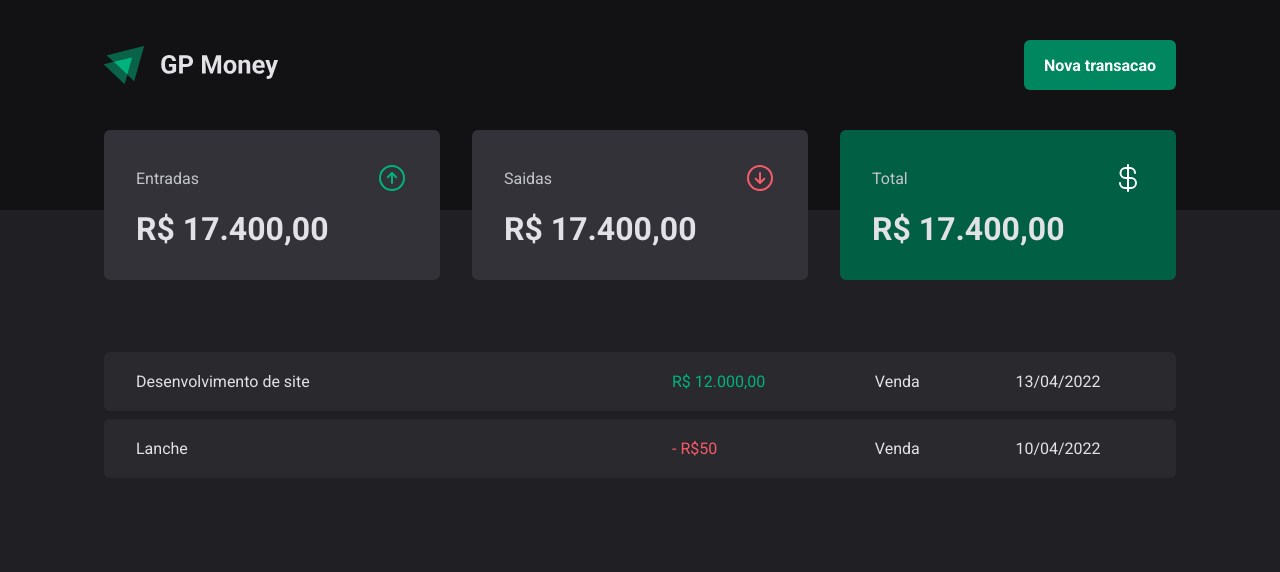
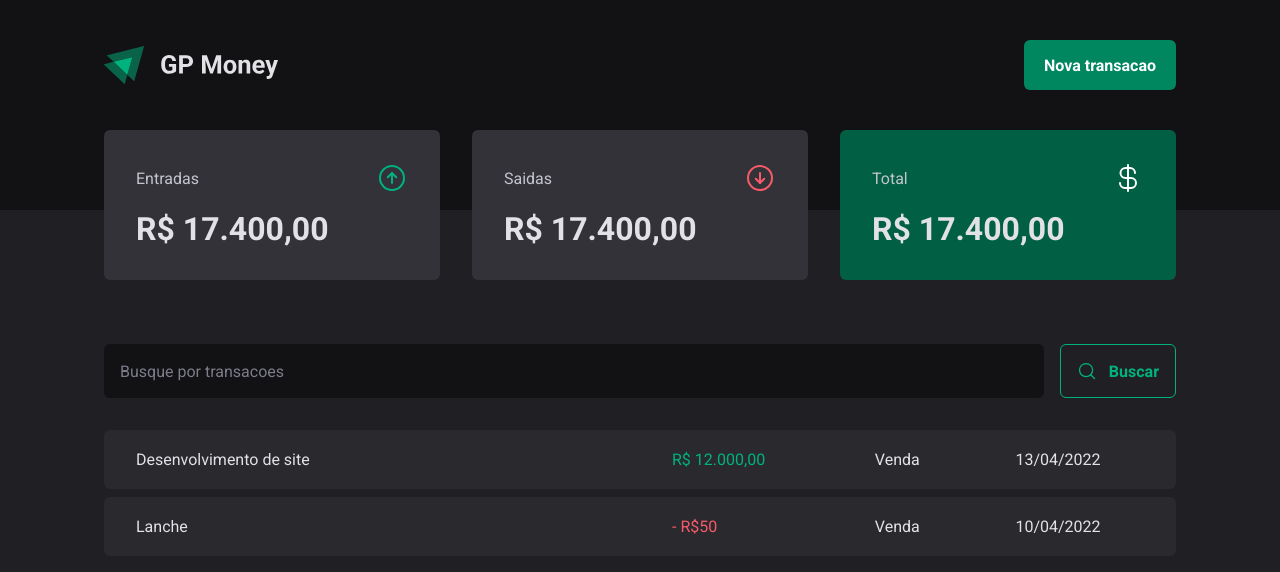
Before and after one commit to gregory6z/gp-money-2.0, a React (Vite) app: page / in a window 1280 px wide. Shown: the top 572 px of the page. Built offline with nearby package versions, Linux system fonts and the light colour scheme.

Commit message:
Add SearchForm component ✔️

```diff
--- a/src/pages/Trasnsactions/index.tsx
+++ b/src/pages/Trasnsactions/index.tsx
@@ -1,5 +1,6 @@
 import { Header } from "../../components/Header";
 import { Summary } from "../../components/Summary";
+import { SearchForm } from "../components/SearchForm";
 import {
   PriceHighLight,
   TransactionsContainer,
@@ -13,6 +14,8 @@
       <Summary />
 
       <TransactionsContainer>
+        <SearchForm />
+
         <TransactionsTable>
           <tbody>
             <tr>
--- /dev/null
+++ b/src/pages/components/SearchForm/index.tsx
@@ -0,0 +1,14 @@
+import { MagnifyingGlass } from "phosphor-react";
+import { SearchFormContainer } from "./styles";
+
+export function SearchForm() {
+  return (
+    <SearchFormContainer>
+      <input type="text" placeholder="Busque por transacoes" />
+      <button>
+        <MagnifyingGlass size={20} />
+        Buscar
+      </button>
+    </SearchFormContainer>
+  );
+}
--- /dev/null
+++ b/src/pages/components/SearchForm/styles.ts
@@ -0,0 +1,39 @@
+import styled from "styled-components";
+
+export const SearchFormContainer = styled.form`
+  display: flex;
+  gap: 1rem;
+
+  input {
+    flex: 1;
+    border-radius: 6px;
+    border: 0;
+    background: ${(props) => props.theme["gray-900"]};
+    color: ${(props) => props.theme["gray-300"]};
+    padding: 1rem;
+
+    &::placeholder {
+      color: ${(props) => props.theme["gray-500"]};
+    }
+  }
+  button {
+    display: flex;
+    align-items: center;
+    gap: 0.75rem;
+
+    border: 0;
+    padding: 1rem;
+    background: transparent;
+    border: 1px solid ${(props) => props.theme["green-300"]};
+    color: ${(props) => props.theme["green-300"]};
+    font-weight: bold;
+    border-radius: 6px;
+
+    &:hover {
+      background: ${(props) => props.theme["green-500"]};
+      border-color: ${(props) => props.theme["green-500"]};
+      color: ${(props) => props.theme["white"]};
+      transition: 0.2s;
+    }
+  }
+`;
```
